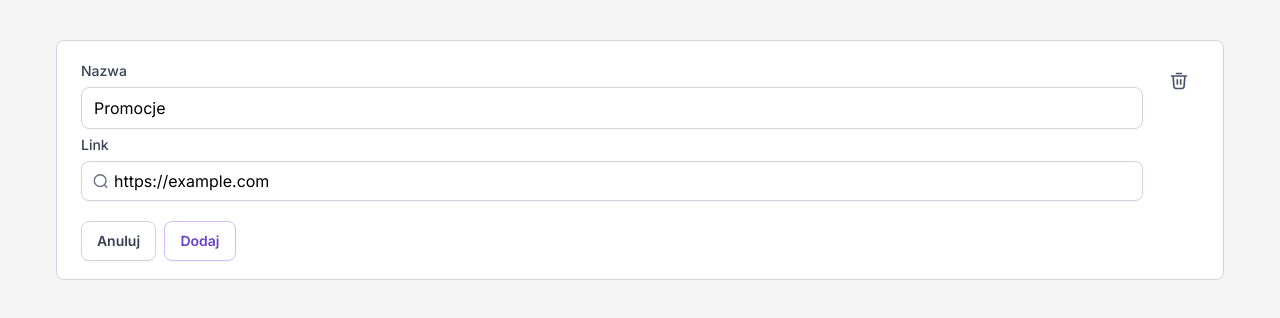
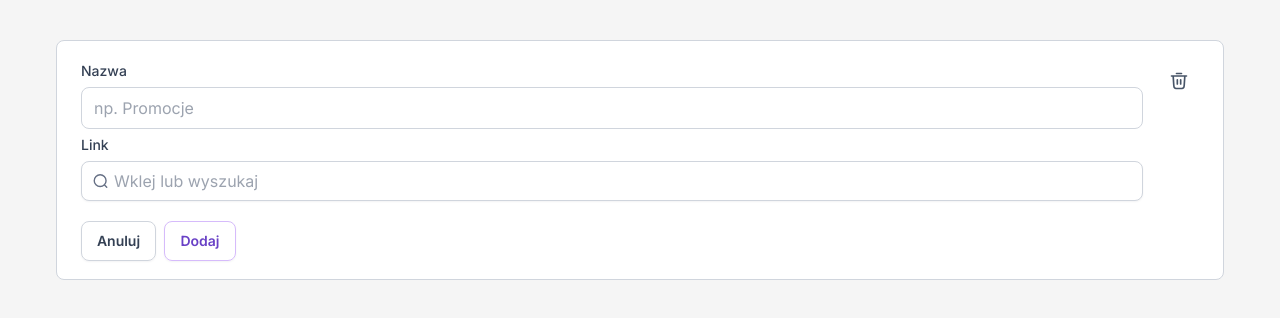
Before and after one commit to naMqe-h/zadanie-rekrutacyjne, a Next.js app: page / in a window 1280 px wide. Both pictures are taken after a click on the button "Dodaj pozycję menu". Shown: the top 318 px of the page. Built offline with nearby package versions, Linux system fonts and the light colour scheme.

Commit message:
removed default values

```diff
--- a/app/components/AddMenuItems.tsx
+++ b/app/components/AddMenuItems.tsx
@@ -28,8 +28,8 @@ export default function AddMenuItems({
     isAddingNext = false
 }: AddMenuItemsProps) {
     const initialValues: FormValues = {
-        name: 'Promocje',
-        url: 'https://example.com'
+        name: '',
+        url: ''
     };
 
     const handleSubmit = (values: FormValues) => {
```
